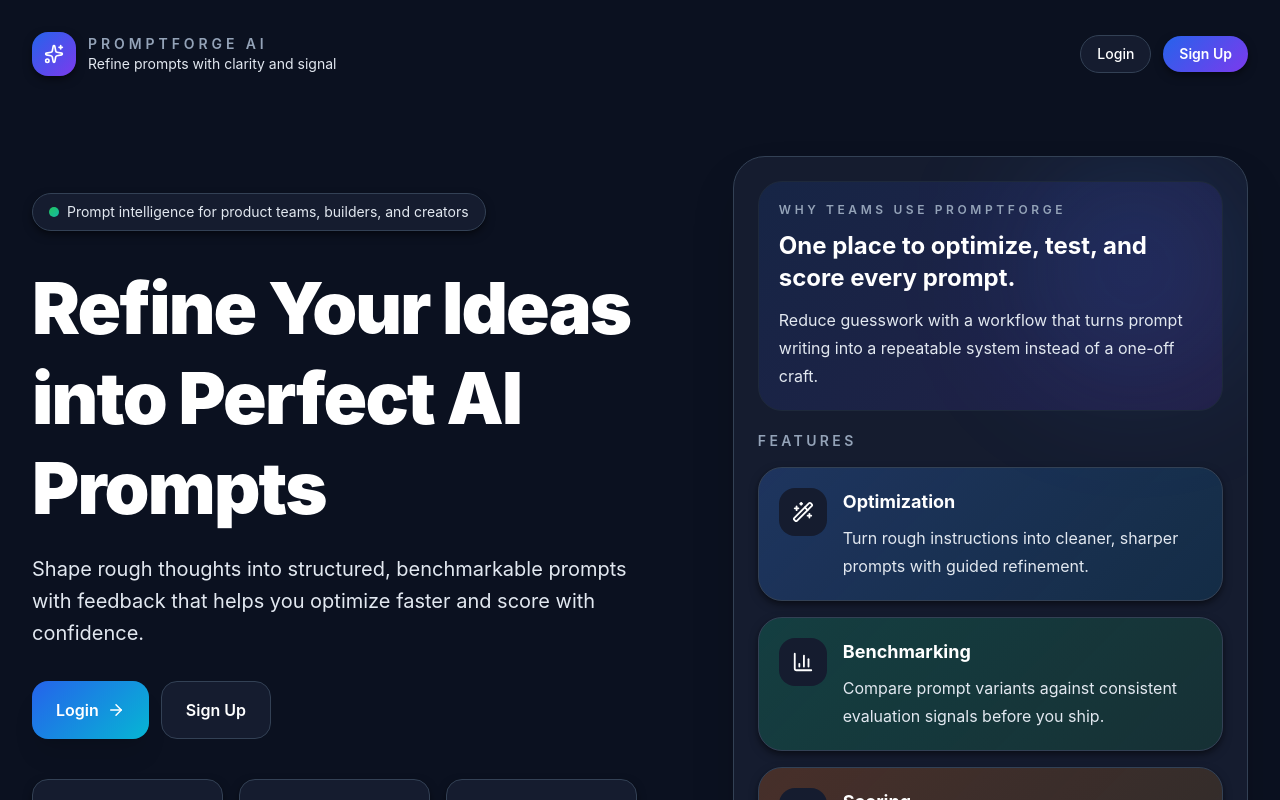
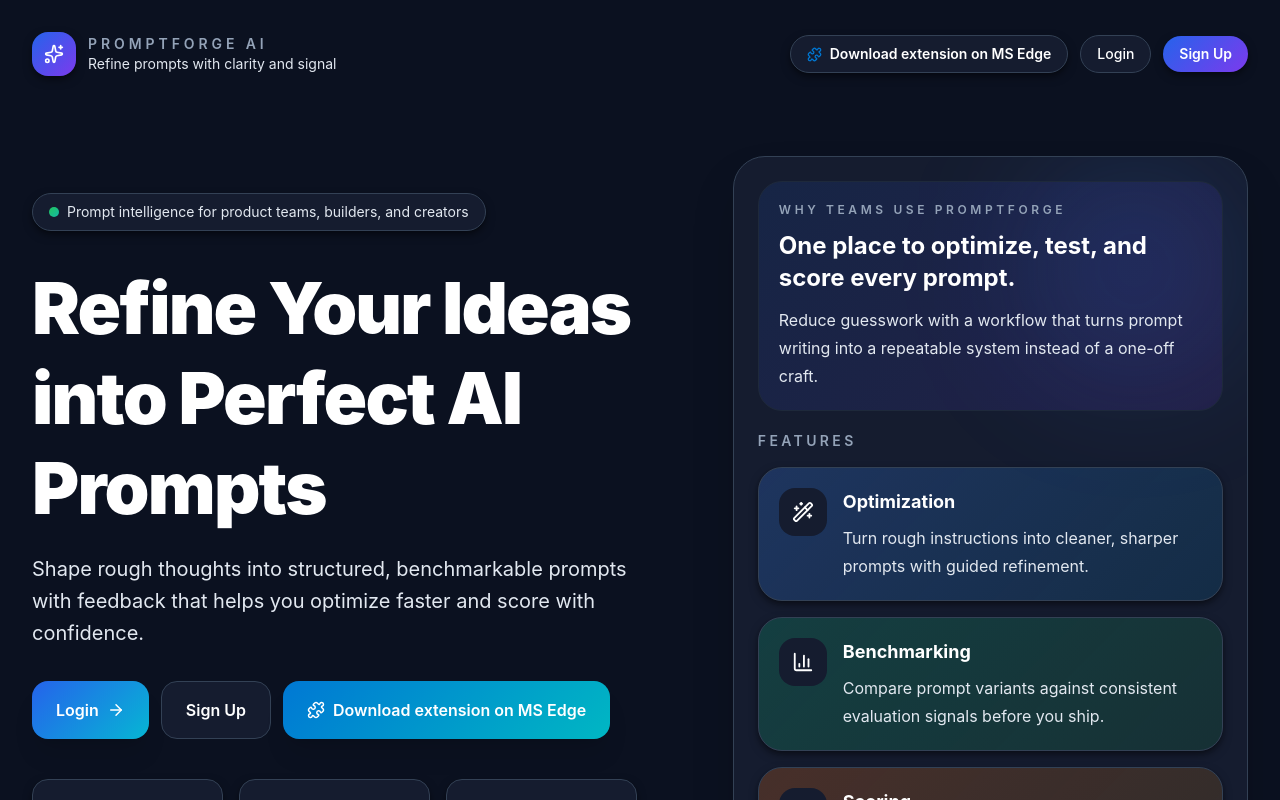
Before and after one commit to Kishore-Krish19/Prompt_Forge_AI, a React (Vite) app in the folder frontend/: page / in a window 1280 px wide. Shown: the top 800 px of the page. Built offline with nearby package versions, Linux system fonts and the light colour scheme; no server answers.

Commit message:
Extension download button added in landing page

```diff
--- a/frontend/src/pages/LandingPage.jsx
+++ b/frontend/src/pages/LandingPage.jsx
@@ -1,6 +1,6 @@
 import React from 'react';
 import { useNavigate } from 'react-router-dom';
-import { ArrowRight, BarChart3, Sparkles, ShieldCheck, Wand2 } from 'lucide-react';
+import { ArrowRight, BarChart3, Sparkles, ShieldCheck, Wand2, Puzzle } from 'lucide-react';
 
 const features = [
   {
@@ -65,6 +65,20 @@
           </div>
 
           <div className="hidden items-center gap-3 sm:flex">
+            <a
+              href="https://microsoftedge.microsoft.com/addons/detail/hjgbnecdpcalnmmflkmalglnfgbgfpen"
+              target="_blank"
+              rel="noopener noreferrer"
+              className="rounded-full border px-4 py-2 text-sm font-semibold transition-all duration-200 hover:-translate-y-0.5 flex items-center gap-2 shadow-sm hover:shadow-md"
+              style={{
+                borderColor: 'var(--border-main)',
+                backgroundColor: 'var(--bg-secondary)',
+                color: 'var(--text-primary)',
+              }}
+            >
+              <Puzzle size={15} style={{ color: '#0078d4' }} />
+              <span>Download extension on MS Edge</span>
+            </a>
             <button
               type="button"
               onClick={() => navigate('/login-password')}
@@ -119,7 +133,7 @@
               </p>
             </div>
 
-            <div className="flex flex-col gap-3 sm:flex-row">
+            <div className="flex flex-col gap-3 sm:flex-row sm:flex-wrap">
               <button
                 type="button"
                 onClick={() => navigate('/login-password')}
@@ -141,6 +155,18 @@
               >
                 Sign Up
               </button>
+              <a
+                href="https://microsoftedge.microsoft.com/addons/detail/hjgbnecdpcalnmmflkmalglnfgbgfpen"
+                target="_blank"
+                rel="noopener noreferrer"
+                className="inline-flex items-center justify-center gap-2 rounded-2xl px-6 py-4 text-base font-semibold text-white shadow-xl transition-all duration-200 hover:-translate-y-0.5"
+                style={{
+                  background: 'linear-gradient(135deg, #0078d4, #00b7c3)',
+                }}
+              >
+                <Puzzle size={18} />
+                <span>Download extension on MS Edge</span>
+              </a>
             </div>
 
             <div className="grid gap-4 pt-2 sm:grid-cols-3">
```
